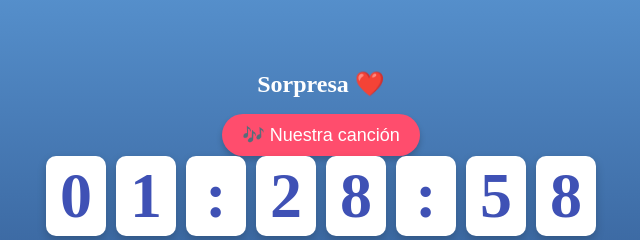
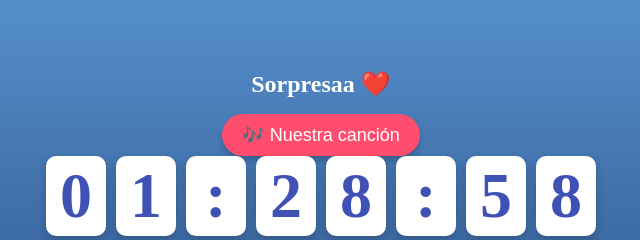
Before and after one commit to Teikx/teikx.github.io, a plain HTML site: page index.html in a window 1280 px wide. Shown: the part 245-485 px from the top of the page, 319-959 px from the left. Drawn offline with Linux system fonts and the light colour scheme.

Commit message:
Update index.html

```diff
--- a/index.html
+++ b/index.html
@@ -230,7 +230,7 @@
 </head>
 <body>
     <div class="container">
-        <h1 id="title">Sorpresa ❤️</h1>
+        <h1 id="title">Sorpresaa ❤️</h1>
 
         <button id="playButton" onclick="playMusic()">🎶 Nuestra canción</button>
 
```
